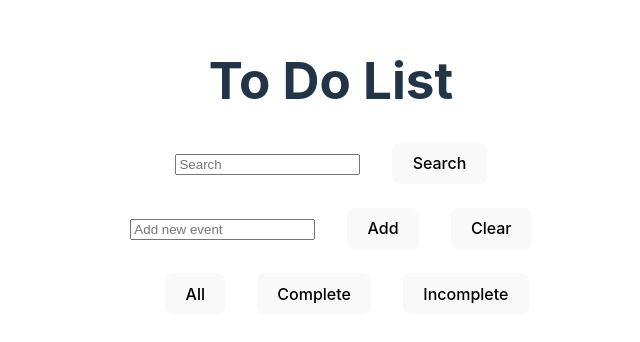
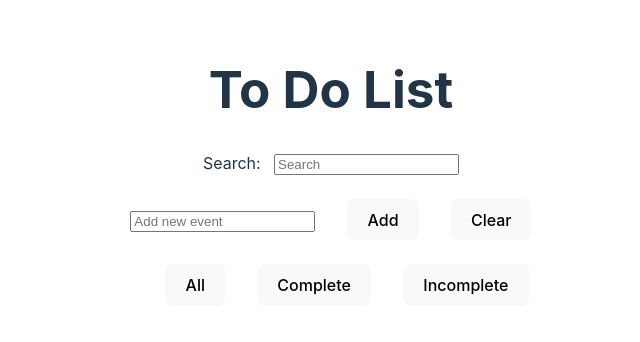
Before and after one commit to TypeErrorEngine2022/Note_FrontEnd, a React (Vite) app: page / in a window 1280 px wide. Shown: the part 234-576 px from the top of the page, without its empty margins (309-949 px from the left). Built offline with nearby package versions, Linux system fonts and the light colour scheme.

Commit message:
add incremental search

```diff
--- a/src/Components/ToDoList.tsx
+++ b/src/Components/ToDoList.tsx
@@ -20,8 +20,7 @@ export enum Scope {
 export function ToDoList() {
     const [itemArr, setItemArr] = useState<ToDoItem[]>([]);
     const [scope, setScope] = useState<Scope>(Scope.All);
-    const [isSearching, setIsSearching] = useState(false);
-    const [searchTarget, setSearchTarget] = useState<string>('');
+    const [searchText, setSearchText] = useState('');
 
     function updateItemArr(helper: (prevArr: ToDoItem[]) => ToDoItem[]) {
         setItemArr(helper(itemArr));
@@ -31,17 +30,13 @@ export function ToDoList() {
         setScope(sc);
     }
 
-    function updateIsSearching(helper: () => boolean) {
-      setIsSearching(helper());
-  }
-
-    function updateSarchTarget(helper: () => string) {
-      setSearchTarget(helper());
+    function updateSearchText(helper: () => string) {
+      setSearchText(helper());
     }
 
     function searchFilter() {
-      if (isSearching) {
-        return itemArr.filter(item => item.content === searchTarget);
+      if (searchText != '') {
+        return itemArr.filter(item => (item.content.toLowerCase()).includes(searchText.toLowerCase()));
       }
       else return itemArr;
     }
@@ -65,9 +60,8 @@ export function ToDoList() {
           <h1>To Do List</h1>
 
           <ToDoSearch
-            isSearching={isSearching}
-            updateSarchTarget={updateSarchTarget}
-            updateIsSearching={updateIsSearching}/>
+            searchText={searchText}
+            updateSearchText={updateSearchText}/>
 
           <br />
 
@@ -79,8 +73,6 @@ export function ToDoList() {
           <ToDoFilter
             sc={scope}
             updateScope={updateScope}/>
-
-          {isSearching && <p>Search Result:</p>}
 
           <>
               {scopeFilter(searchFilter()).map(todos =>
--- a/src/Components/ToDoSearch.tsx
+++ b/src/Components/ToDoSearch.tsx
@@ -1,47 +1,28 @@
-import { FormEvent, useRef } from "react"
+import { ChangeEvent } from "react"
 
 interface ToDoSearchProps {
-    isSearching: boolean;
-    updateSarchTarget: (helper: () => string) => void;
-    updateIsSearching: (helper: () => boolean) => void
+    updateSearchText: (helper: () => string) => void;
+    searchText: string;
 }
 
-export function ToDoSearch({isSearching, updateSarchTarget, updateIsSearching}: ToDoSearchProps) {
-    const searchRef = useRef<HTMLInputElement>(null);
+export function ToDoSearch({ searchText, updateSearchText}: ToDoSearchProps) {
 
-    function handleSearchSubmit(e: FormEvent<HTMLFormElement>) {
+    function onSearchTextChange(e: ChangeEvent<HTMLInputElement>) {
         e.preventDefault();
-        const target = searchRef.current?.value;
-        if (target) {
-            updateSarchTarget(() => target);
-            updateIsSearching(() => true);
-        }
+        const newText = e.target.value;
+        updateSearchText(() => newText);
     }
 
     return (
         <div>
-            <form onSubmit={e => handleSearchSubmit(e)}>
+            <form role='search'>
+                Search:
                 <input
-                    type='text'
+                    className="searchInput"
+                    type='search'
                     placeholder="Search"
-                    ref={searchRef}/>
-                {!isSearching &&
-                    <button
-                        className="btn"
-                        type='submit'>
-                        Search
-                    </button>
-                }
-                {isSearching &&
-                    <button
-                        className="btn"
-                        onClick={() => {
-                                updateIsSearching(() => false);
-                                updateSarchTarget(() => '')
-                            }}>
-                        Finish
-                    </button>
-                }
+                    value={searchText}
+                    onChange={e => onSearchTextChange(e)}/>
             </form>
         </div>
     )
--- a/src/ToDoList.css
+++ b/src/ToDoList.css
@@ -8,3 +8,7 @@
 .btn {
   margin-left: 2em;
 }
+
+.searchInput {
+  margin-left: 1em;
+}
```
